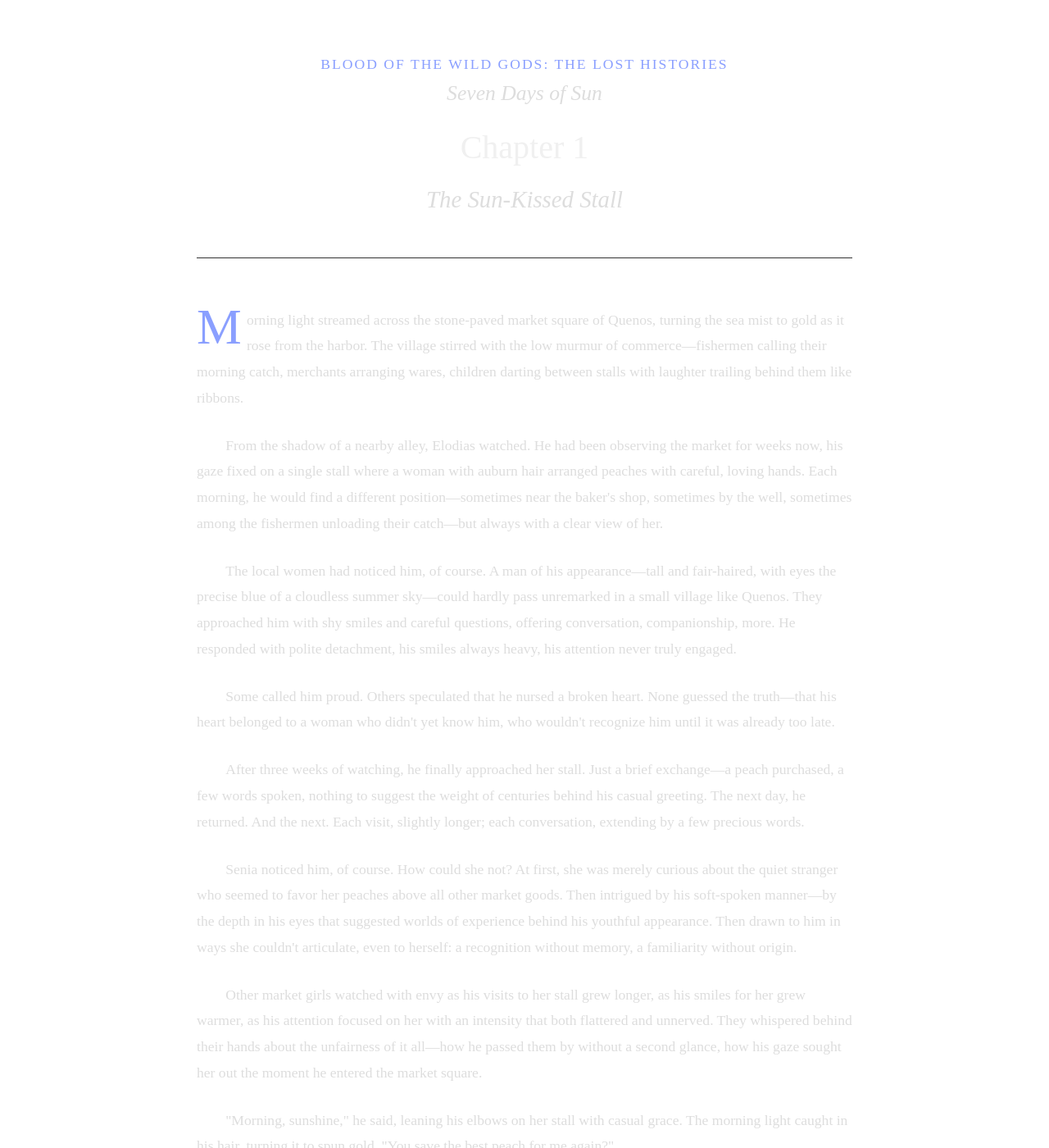
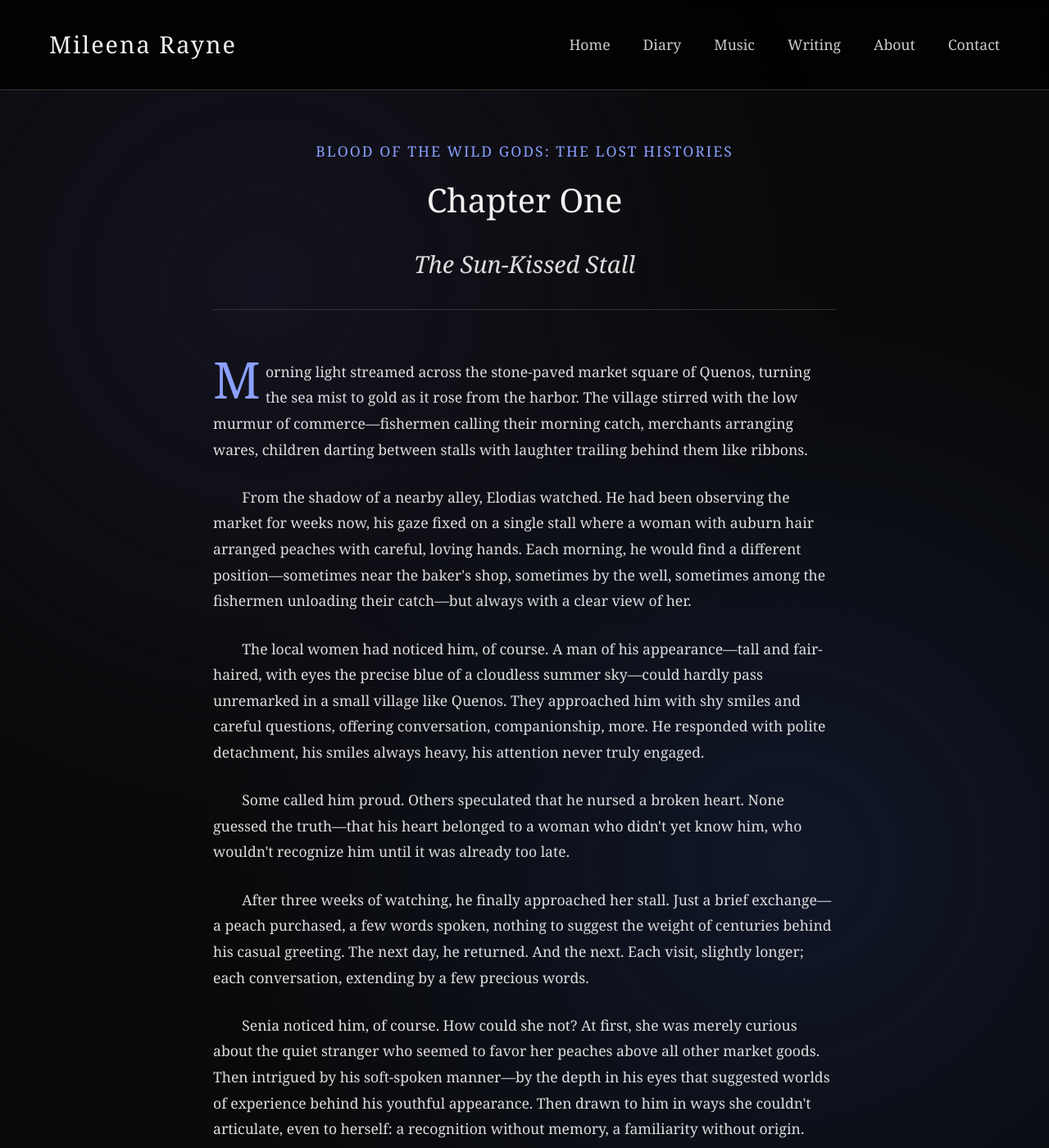
Before and after one commit to Mileena28/Mileena28.github.io, a Jekyll site: the page built from _chapters/lost-histories/seven-days-of-sun/chapter-01.html, in a window 1280 px wide and 1400 px high. Shown: the whole window at 82% size. Built offline with Jekyll 4.4.1, drawn with Linux system fonts in a browser that asks for light colours; some of the changed text lies outside the part shown.

Commit message:
Update chapter-01.html

```diff
--- a/_chapters/lost-histories/seven-days-of-sun/chapter-01.html
+++ b/_chapters/lost-histories/seven-days-of-sun/chapter-01.html
@@ -1,156 +1,12 @@
 ---
-layout: default
-title: The Sun-Kissed Stall - Blood of the Wild Gods: The Lost Histories
+layout: chapter
+book_title: "Blood of the Wild Gods: The Lost Histories"
+story_title: "Seven Days of Sun"
+title: "Chapter One"
+subtitle: "The Sun-Kissed Stall"
 permalink: /chapters/lost-histories/seven-days-of-sun/chapter-01/
 ---
 
-<style>
-    .chapter-container {
-        max-width: 800px;
-        margin: 0 auto;
-        padding: 60px 20px;
-    }
-
-    .chapter-header {
-        text-align: center;
-        margin-bottom: 60px;
-        padding-bottom: 30px;
-        border-bottom: 1px solid #333;
-    }
-
-    .book-title {
-        color: #8a9fff;
-        font-size: 1.1em;
-        text-transform: uppercase;
-        letter-spacing: 2px;
-        margin-bottom: 10px;
-    }
-
-    .story-title {
-        font-size: 1.6em;
-        color: #ddd;
-        font-weight: 300;
-        margin-bottom: 20px;
-        font-style: italic;
-    }
-
-    .chapter-title {
-        font-size: 2.5em;
-        color: #f0f0f0;
-        font-weight: 300;
-        margin-bottom: 20px;
-    }
-
-    .chapter-subtitle {
-        font-size: 1.8em;
-        color: #ddd;
-        font-weight: 300;
-        font-style: italic;
-    }
-
-    .chapter-content {
-        color: #ddd;
-        font-size: 1.1em;
-        line-height: 1.8;
-    }
-
-    .chapter-content p {
-        margin-bottom: 1.5em;
-        text-indent: 2em;
-    }
-
-    .chapter-content p:first-of-type {
-        text-indent: 0;
-    }
-
-    .chapter-content p:first-of-type::first-letter {
-        font-size: 3.5em;
-        float: left;
-        line-height: 1;
-        margin-right: 0.1em;
-        margin-top: -0.1em;
-        font-weight: 300;
-        color: #8a9fff;
-    }
-
-    .chapter-content em {
-        color: #a8b5ff;
-        font-style: italic;
-        letter-spacing: 0.5px;
-    }
-
-    .section-break {
-        text-align: center;
-        margin: 40px 0;
-        color: #8a9fff;
-        font-size: 1.2em;
-    }
-
-    .ending-note {
-        margin-top: 40px;
-        padding-top: 30px;
-        border-top: 1px solid #333;
-        font-style: italic;
-        color: #999;
-        text-align: center;
-    }
-
-    .navigation {
-        margin-top: 60px;
-        padding-top: 30px;
-        border-top: 1px solid #333;
-        display: flex;
-        justify-content: space-between;
-        align-items: center;
-    }
-
-    .nav-link {
-        color: #8a9fff;
-        text-decoration: none;
-        transition: all 0.3s ease;
-        padding: 10px 20px;
-        border: 1px solid transparent;
-        border-radius: 25px;
-    }
-
-    .nav-link:hover {
-        color: #a8b5ff;
-        border-color: #8a9fff;
-        background: rgba(138, 159, 255, 0.1);
-    }
-
-    @media (max-width: 768px) {
-        .chapter-title {
-            font-size: 2em;
-        }
-
-        .chapter-subtitle {
-            font-size: 1.5em;
-        }
-
-        .story-title {
-            font-size: 1.3em;
-        }
-
-        .chapter-content {
-            font-size: 1em;
-        }
-
-        .chapter-content p:first-of-type::first-letter {
-            font-size: 3em;
-        }
-    }
-</style>
-
-<div class="chapter-container">
-    <div class="chapter-header">
-        <div class="book-title">Blood of the Wild Gods: The Lost Histories</div>
-        <div class="story-title">Seven Days of Sun</div>
-        <h1 class="chapter-title">Chapter 1</h1>
-        <h2 class="chapter-subtitle">The Sun-Kissed Stall</h2>
-    </div>
-
-    <div class="chapter-content">
         <p>Morning light streamed across the stone-paved market square of Quenos, turning the sea mist to gold as it rose from the harbor. The village stirred with the low murmur of commerce—fishermen calling their morning catch, merchants arranging wares, children darting between stalls with laughter trailing behind them like ribbons.</p>
 
         <p>From the shadow of a nearby alley, Elodias watched. He had been observing the market for weeks now, his gaze fixed on a single stall where a woman with auburn hair arranged peaches with careful, loving hands. Each morning, he would find a different position—sometimes near the baker's shop, sometimes by the well, sometimes among the fishermen unloading their catch—but always with a clear view of her.</p>
@@ -230,16 +86,3 @@
         <p>Senia watched him go, his tall figure weaving through the market crowd with familiar ease. Her stall suddenly felt like the quietest place in Quenos, despite the bustle all around. She touched the wood where his hands had rested, still warm from his touch.</p>
 
         <p>She felt like something was beginning. Something real. Something strange. Something that tasted like love and danger all at once—a flavor both new and hauntingly familiar.</p>
-
-        <div class="section-break">---</div>
-
-        <div class="ending-note">
-            <em>A subtle breeze rolls in from the Azure Expanse, and somewhere in the distance, a wave crashes a little too hard against the shore.</em>
-        </div>
-    </div>
-
-    <div class="navigation">
-        <a href="/writing.html" class="nav-link">← Back to Writing</a>
-        <a href="/chapters/lost-histories/seven-days-of-sun/chapter-02.html" class="nav-link">Next Chapter →</a>
-    </div>
-</div>
```
